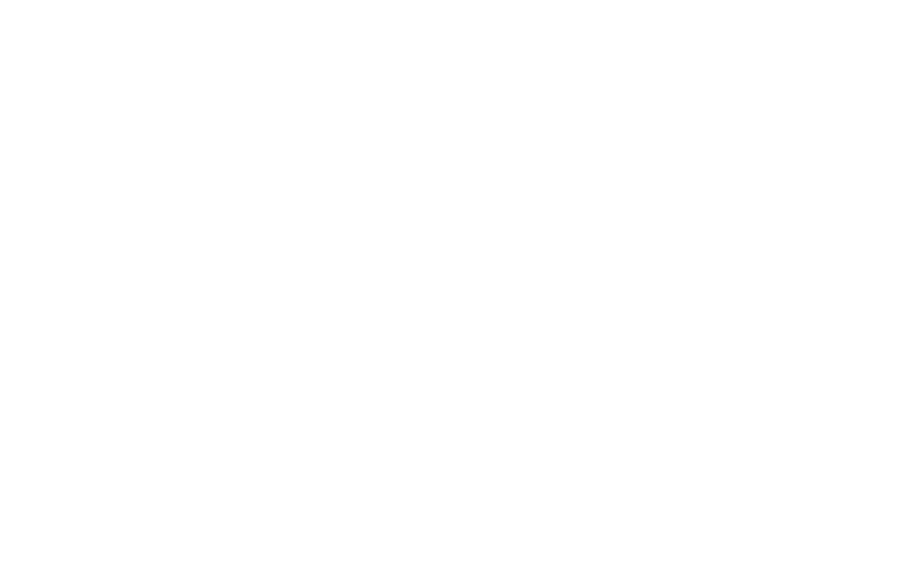
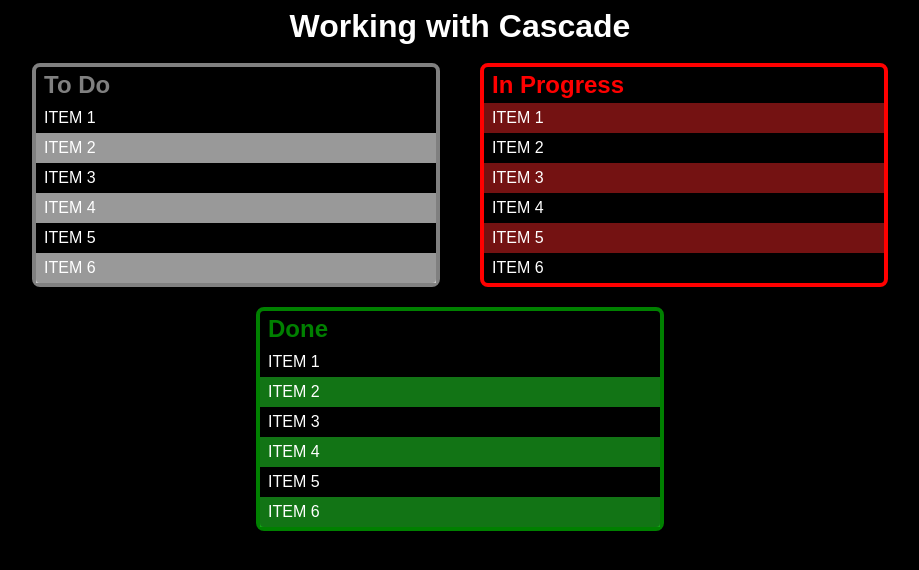
Before and after one commit to akamjot/pseudo-class, a plain HTML site: page index.html in a window 1280 px wide. Shown: the whole page, without its empty margins (180-1099 px from the left). Drawn offline with Linux system fonts and the light colour scheme.

Commit message:
file updated

```diff
--- a/css/main.css
+++ b/css/main.css
@@ -0,0 +1,81 @@
+/*--CSS Reset --*/
+* {
+    border: none;
+    margin: 0;
+    padding: 0;
+}
+
+body {
+    background-color: black;
+    font-size: 16px;
+    font-family: Arial, Helvetica, sans-serif;
+    color: white;
+}
+
+main {
+    display: flex;
+    justify-content: center;
+    flex-wrap: wrap;
+}
+
+header > h1 {
+    text-align: center;
+    padding: 8px;
+
+}
+
+article {
+    width: 400px;
+    border: 4px solid white;
+    border-radius: 8px;
+    margin: 10px 20px;
+    text-align: left;
+}
+
+article h2 {
+    color: gray;
+    padding: 4px 8px;
+
+}
+
+article:first-of-type {
+    border: 4px solid gray;
+}
+
+#inprogress {
+    border: 4px solid red;
+
+}
+
+#inprogress h2{
+    color: red;
+}
+
+#done {
+    border: 4px solid green;
+}
+
+#done h2 {
+    color: green;
+}
+
+ul {
+    list-style-type: none;
+}
+
+ul li {
+    padding: 6px 8px;
+    text-transform: uppercase;
+}
+
+.progress li:nth-child(odd) {
+    background-color: rgba(193, 30, 30, 0.6);
+}
+
+.do li:nth-child(even) {
+    background-color: rgba(255, 255, 255, 0.6);
+}
+
+.fin li:nth-child(even) {
+    background-color: rgba(30, 193, 35, 0.6);
+}
--- a/index.html
+++ b/index.html
@@ -3,9 +3,47 @@
 <head>
     <meta charset="UTF-8">
     <link rel="stylesheet" href="css/main.css">
-    <title>Document</title>
+    <title>Week 11</title>
 </head>
 <body>
-
+    <header>
+        <h1>Working with Cascade</h1>
+    </header>
+    <main>
+        <article id="todo">
+            <h2>To Do</h2>
+            <ul class="do">
+                <li>item 1</li>
+                <li>item 2</li>
+                <li>item 3</li>
+                <li>item 4</li>
+                <li>item 5</li>
+                <li>item 6</li>
+            </ul>
+        </article>
+        <article id="inprogress">
+            <h2>In Progress</h2>
+            <ul class="progress">
+                <li>item 1</li>
+                <li>item 2</li>
+                <li>item 3</li>
+                <li>item 4</li>
+                <li>item 5</li>
+                <li>item 6</li>
+            </ul>
+        </article>
+        <article id="done">
+            <h2>Done</h2>
+            <ul class="fin">
+                <li>item 1</li>
+                <li>item 2</li>
+                <li>item 3</li>
+                <li>item 4</li>
+                <li>item 5</li>
+                <li>item 6</li>
+            </ul>
+        </article>
+    </main>
+    <footer></footer>
 </body>
 </html>
```
Also changed, not shown: 4 other files.
